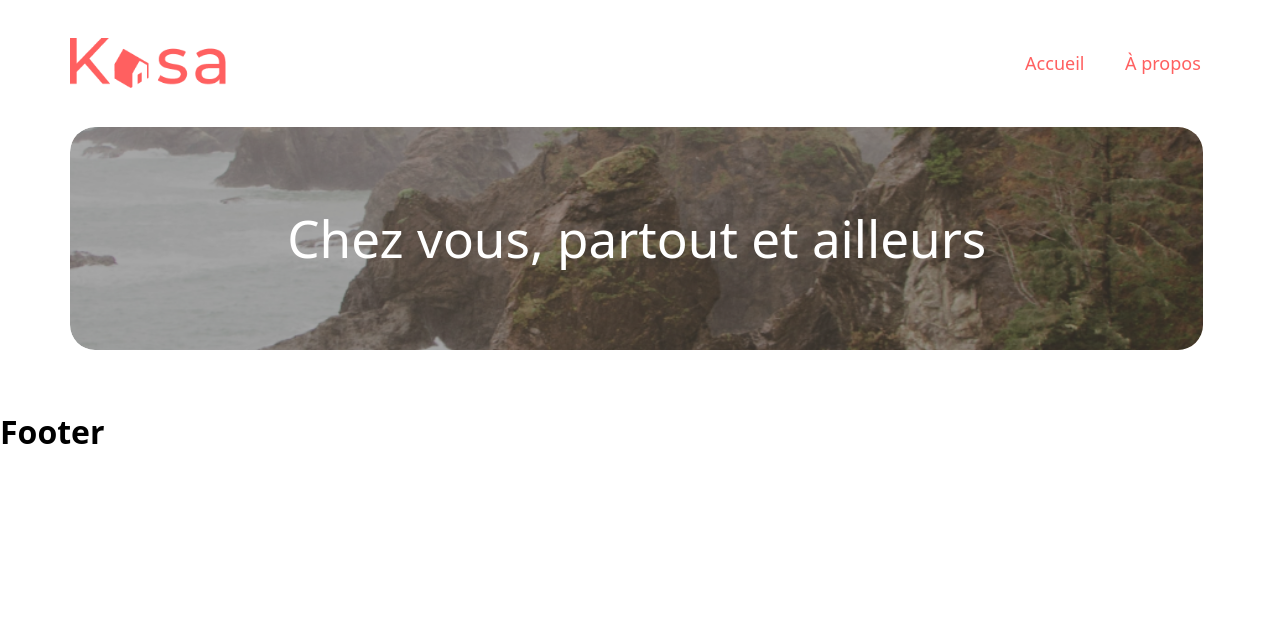
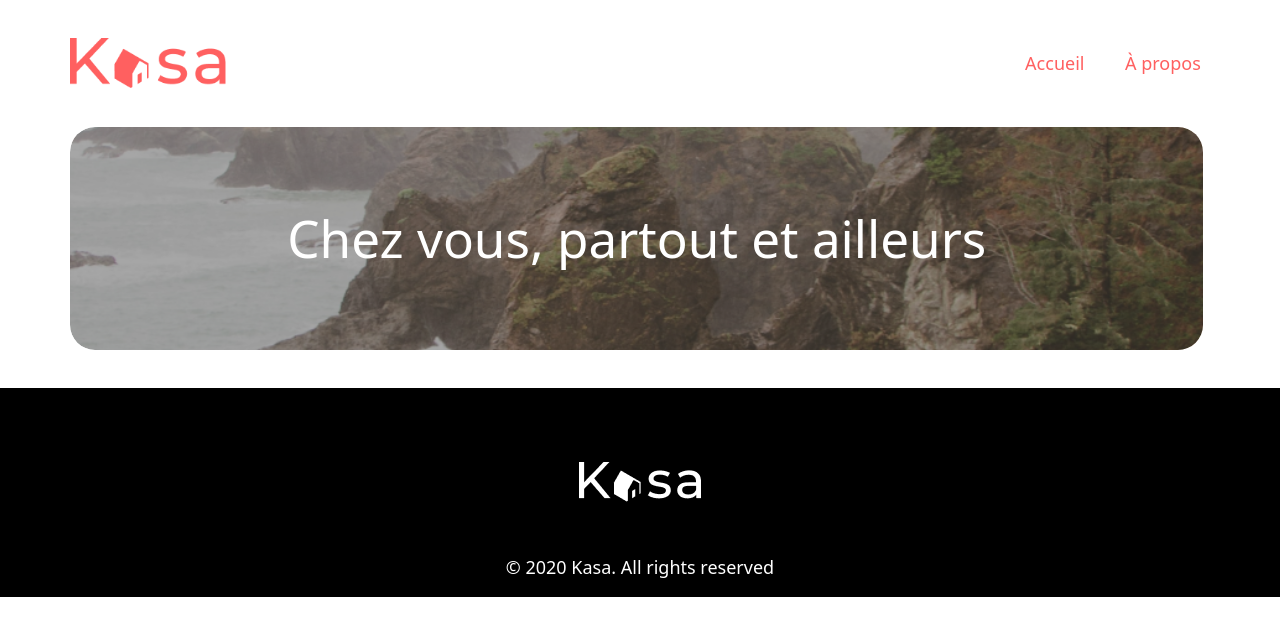
Before and after one commit to AeRyZe/kasa, a React (Create React App) app: page / in a window 1280 px wide. Shown: the top 636 px of the page. Built offline with nearby package versions, Linux system fonts and the light colour scheme; a web font is replaced by a local one.

Commit message:
feat(footer): add footer comp

```diff
--- a/src/Components/Footer/Footer.css
+++ b/src/Components/Footer/Footer.css
@@ -0,0 +1,26 @@
+footer {
+    display: flex;
+    justify-content: center;
+}
+
+.footer-container {
+    width: 100%;
+    height: 209px;
+    display: flex;
+    flex-direction: column;
+    justify-content: flex-end;
+    align-items: center;
+    background-color: black;
+    padding: 0 5.5%;
+    gap: 17%;
+}
+
+.footer-container img {
+    width: 122px;
+    height: auto;
+}
+
+.footer-container p {
+    font-size: 18px;
+    color: #FFFFFF;
+}
--- a/src/Components/Footer/Footer.jsx
+++ b/src/Components/Footer/Footer.jsx
@@ -1,6 +1,14 @@
+import './Footer.css'
+import logo from '../../Assets/wlogo.png'
+
 function Footer() {
     return (
-        <h1>Footer</h1>
+        <footer>
+            <div className='footer-container'>
+                <img src={logo} alt="Logo de Kasa" />
+                <p>© 2020 Kasa. All rights reserved</p>
+            </div>
+        </footer>
     )
 }
 
```
